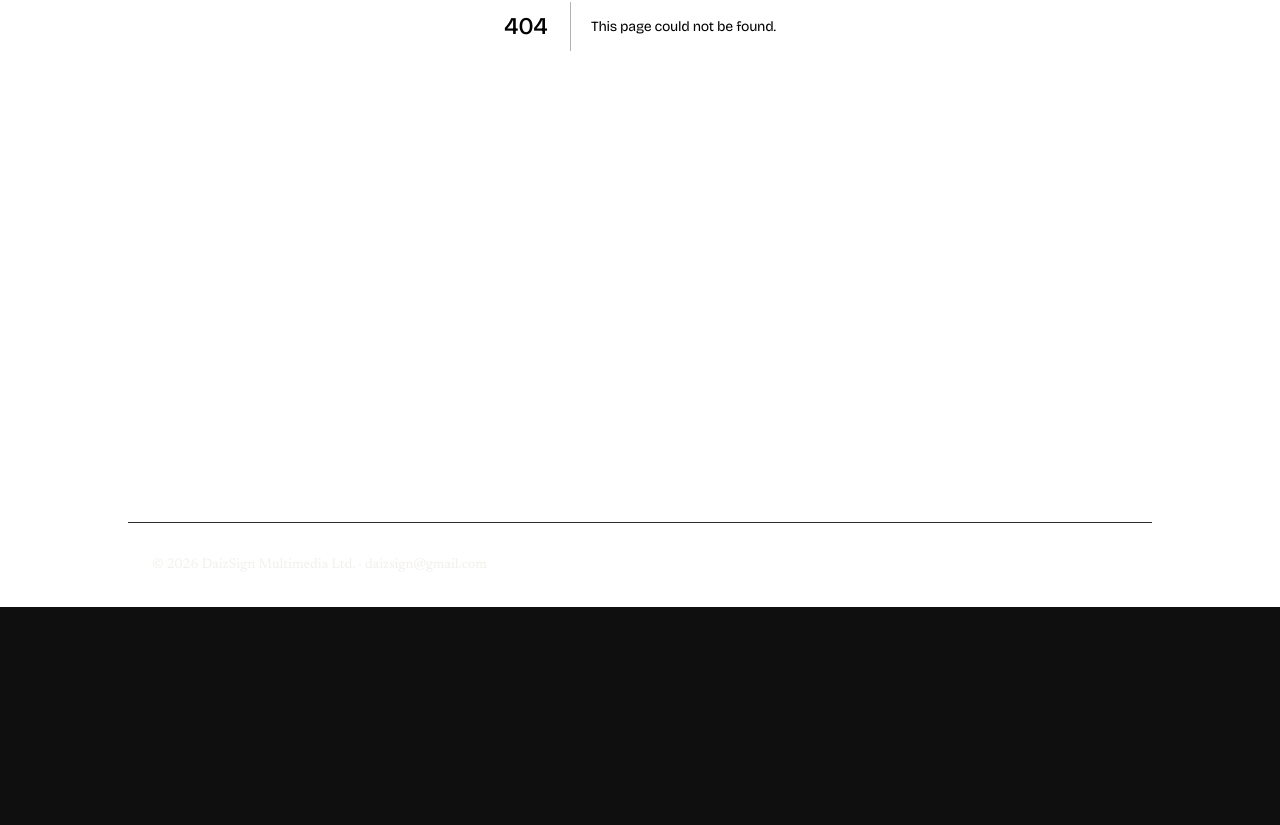
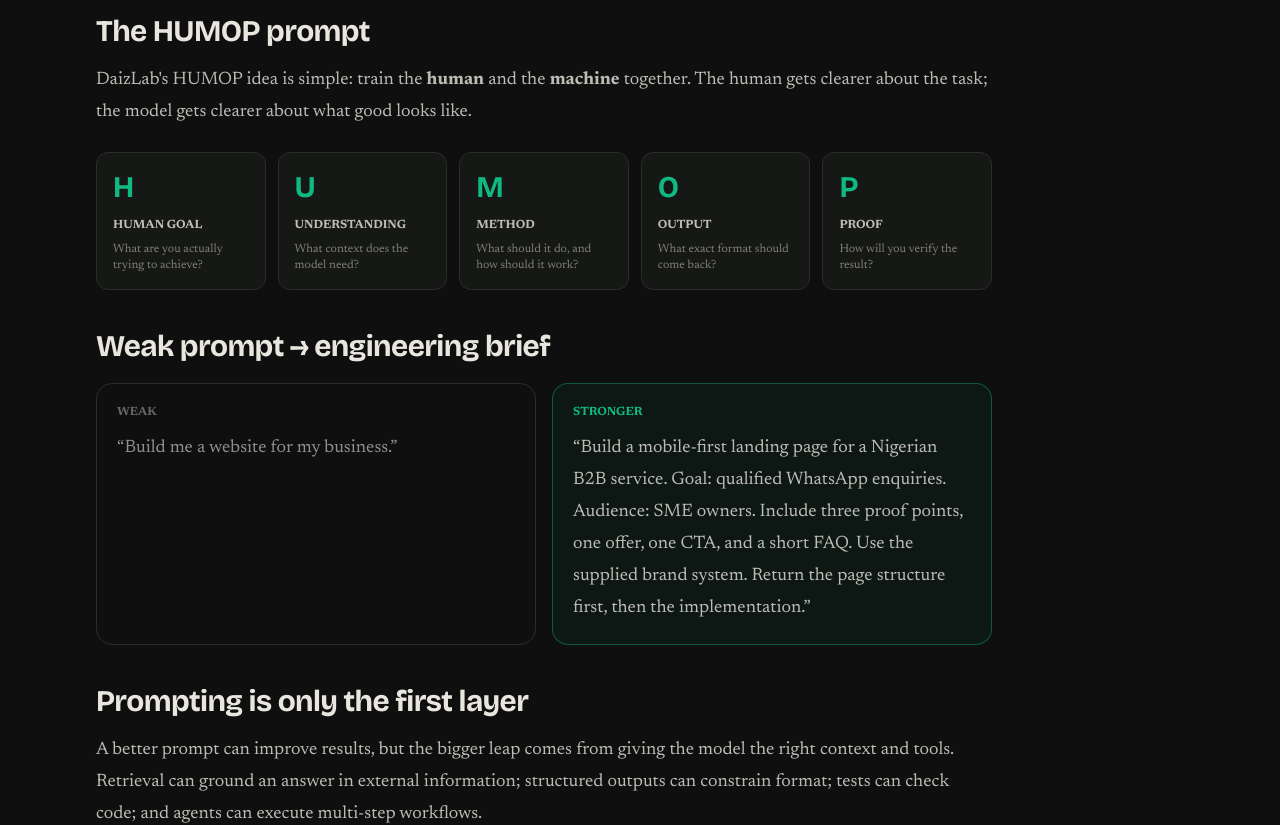
Before and after one commit to Damiedaiz/daizlabratz, a Next.js app: page /learn/ai/prompting in a window 1280 px wide. Before the commit this address had no page. Shown: the part 442-1267 px from the top of the page. Before the commit the page ends 1049 px from the top, so only its background shows below. Built offline with nearby package versions, Linux system fonts and the light colour scheme.

Commit message:
feat: add DaizLab AI Academy prompting

```diff
--- /dev/null
+++ b/app/learn/ai/prompting/page.tsx
@@ -0,0 +1,36 @@
+import { LessonFrame } from "@/components/AiAcademy";
+
+export const metadata = { title: "How to Prompt Models | DaizLabRatZ" };
+
+export default function Prompting() {
+  return (
+    <LessonFrame number="04" eyebrow="CONTROL" title="How to Prompt Models" dek="Prompting is not magic wording. It is specification: giving a model enough context, constraints and success criteria to produce a useful result.">
+      <section>
+        <h2 className="text-3xl font-bold text-ink">The HUMOP prompt</h2>
+        <p className="mt-4">DaizLab's HUMOP idea is simple: train the <strong>human</strong> and the <strong>machine</strong> together. The human gets clearer about the task; the model gets clearer about what good looks like.</p>
+        <div className="mt-6 grid gap-3 sm:grid-cols-5">
+          {[
+            ["H", "HUMAN GOAL", "What are you actually trying to achieve?"],
+            ["U", "UNDERSTANDING", "What context does the model need?"],
+            ["M", "METHOD", "What should it do, and how should it work?"],
+            ["O", "OUTPUT", "What exact format should come back?"],
+            ["P", "PROOF", "How will you verify the result?"],
+          ].map(([a,t,d]) => <div key={a} className="rounded-xl border border-line bg-panel p-4"><div className="font-display text-3xl font-bold text-emerald">{a}</div><div className="mt-3 text-xs font-bold">{t}</div><p className="mt-2 text-xs text-ink/50">{d}</p></div>)}
+        </div>
+      </section>
+
+      <section>
+        <h2 className="text-3xl font-bold text-ink">Weak prompt → engineering brief</h2>
+        <div className="mt-5 grid gap-4 md:grid-cols-2">
+          <div className="rounded-2xl border border-line p-5"><div className="text-xs font-bold text-ink/40">WEAK</div><p className="mt-3 text-ink/60">“Build me a website for my business.”</p></div>
+          <div className="rounded-2xl border border-emerald/40 bg-emerald/5 p-5"><div className="text-xs font-bold text-emerald">STRONGER</div><p className="mt-3">“Build a mobile-first landing page for a Nigerian B2B service. Goal: qualified WhatsApp enquiries. Audience: SME owners. Include three proof points, one offer, one CTA, and a short FAQ. Use the supplied brand system. Return the page structure first, then the implementation.”</p></div>
+        </div>
+      </section>
+
+      <section>
+        <h2 className="text-3xl font-bold text-ink">Prompting is only the first layer</h2>
+        <p className="mt-4">A better prompt can improve results, but the bigger leap comes from giving the model the right context and tools. Retrieval can ground an answer in external information; structured outputs can constrain format; tests can check code; and agents can execute multi-step workflows.</p>
+      </section>
+    </LessonFrame>
+  );
+}
```
